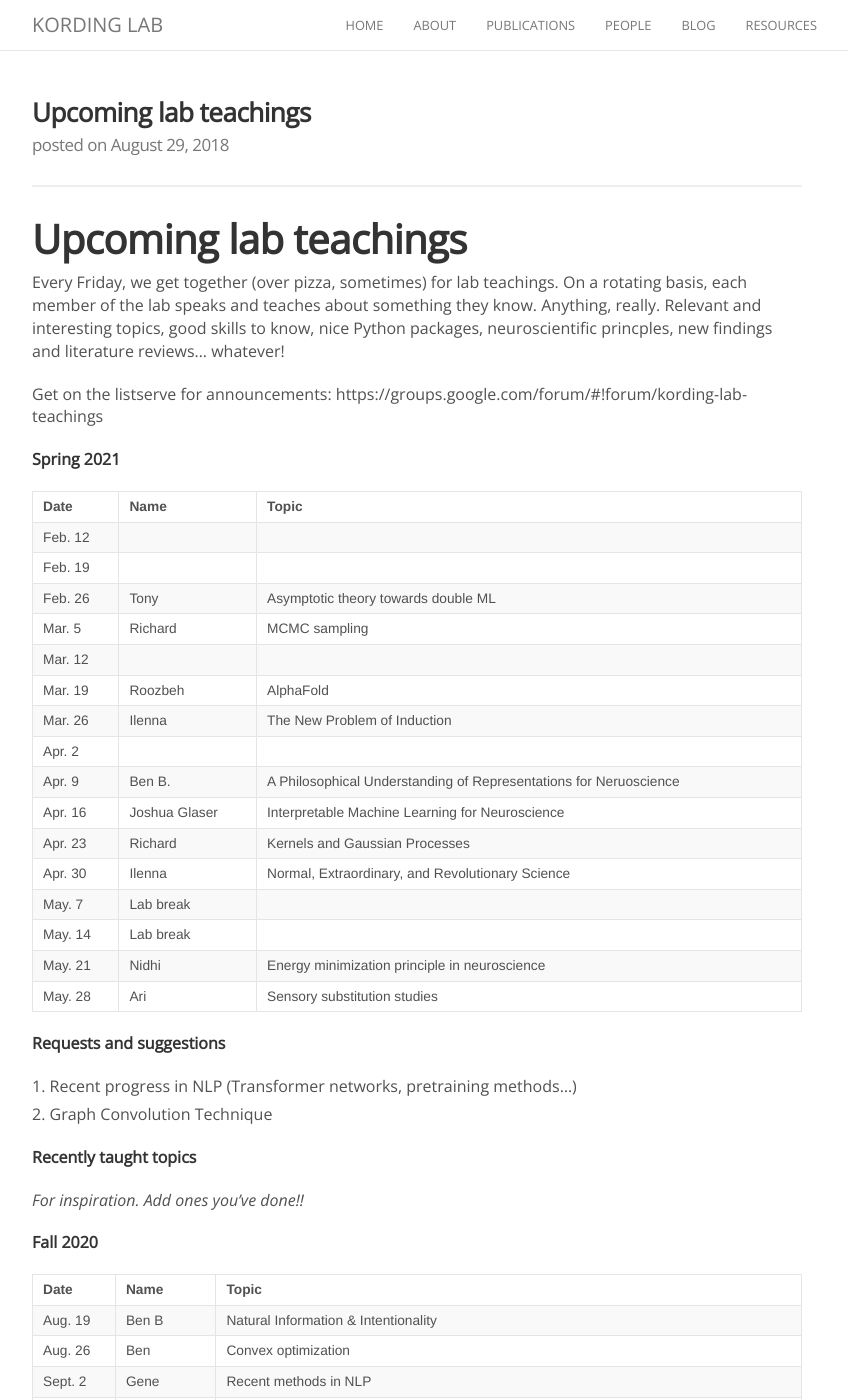
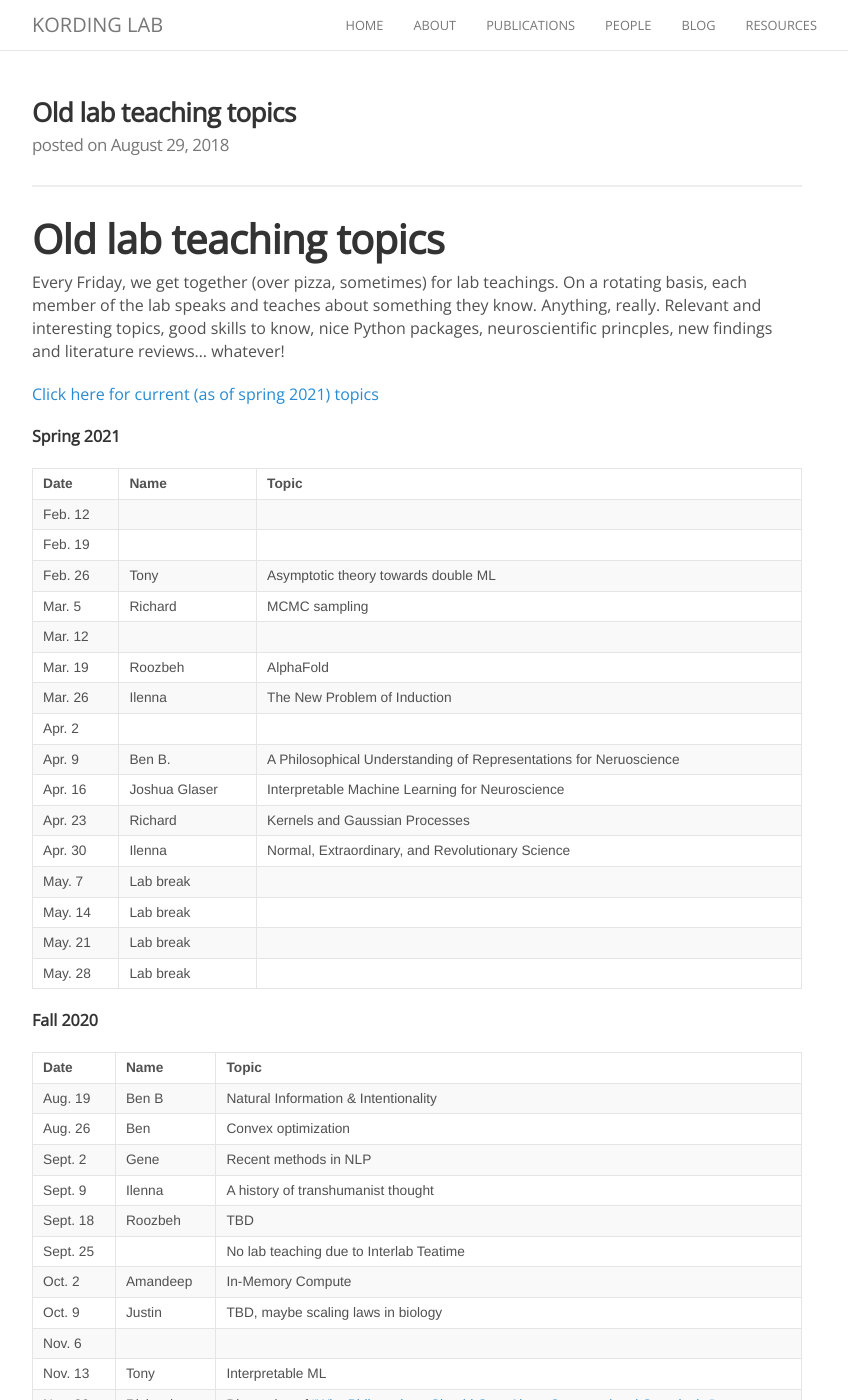
Before and after one commit to KordingLab/KordingLab.github.io, a Jekyll site: the page built from _posts/2018-08-29-upcoming-lab-teaching.md, in a window 1280 px wide and 1400 px high. Shown: the whole window, without its empty margins (223-1071 px from the left). Built offline with Jekyll 4.4.1, drawn with Linux system fonts in a browser that asks for light colours; nearby versions of some CDN libraries; comment, search, counter and statistics services are not loaded.

Commit message:
Out with the old, in with the new lab teachings

```diff
--- a/_posts/2018-08-29-upcoming-lab-teaching.md
+++ b/_posts/2018-08-29-upcoming-lab-teaching.md
@@ -1,18 +1,18 @@
 ---
-title: Upcoming lab teachings
+title: Old lab teaching topics
 categories: students
 header-img: images/post/dino2.jpg
 ---
 
 
-# Upcoming lab teachings
+# Old lab teaching topics
 
 Every Friday, we get together (over pizza, sometimes) for lab teachings.
 On a rotating basis, each member of the lab speaks and teaches about something they know.
 Anything, really. Relevant and interesting topics, good skills to know, nice Python packages,
 neuroscientific princples, new findings and literature reviews... whatever!
 
-Get on the listserve for announcements: https://groups.google.com/forum/#!forum/kording-lab-teachings
+[Click here for current (as of spring 2021) topics](http://kordinglab.github.io/2021/01/01/upcoming-lab-teaching.html)
 
 **Spring 2021**
 
@@ -32,17 +32,8 @@ Get on the listserve for announcements: https://groups.google.com/forum/#!forum/
 | Apr. 30 | Ilenna | Normal, Extraordinary, and Revolutionary Science |
 | May. 7 | Lab break |  |
 | May. 14 | Lab break |  |
-| May. 21 | Nidhi | Energy minimization principle in neuroscience |
-| May. 28 | Ari | Sensory substitution studies |
-
-**Requests and suggestions**
-
-1. Recent progress in NLP (Transformer networks, pretraining methods...)
-2. Graph Convolution Technique
-
-**Recently taught topics**
-
-*For inspiration. Add ones you've done!!*
+| May. 21 | Lab break |  |
+| May. 28 | Lab break |  |
 
 **Fall 2020**
 
@@ -146,4 +137,4 @@ Older:
 # Previous lab teaching
 
 - [2016 topics](http://kordinglab.com/lab_teaching_2016/)
-- [2015 topics](https://github.com/KordingLab/lab_teaching_2015)
+- [2015 topics](http://github.com/KordingLab/lab_teaching_2015)
```
Also changed, not shown: _posts/2021-01-01-upcoming-lab-teaching.md (added, +66 -0 lines).
